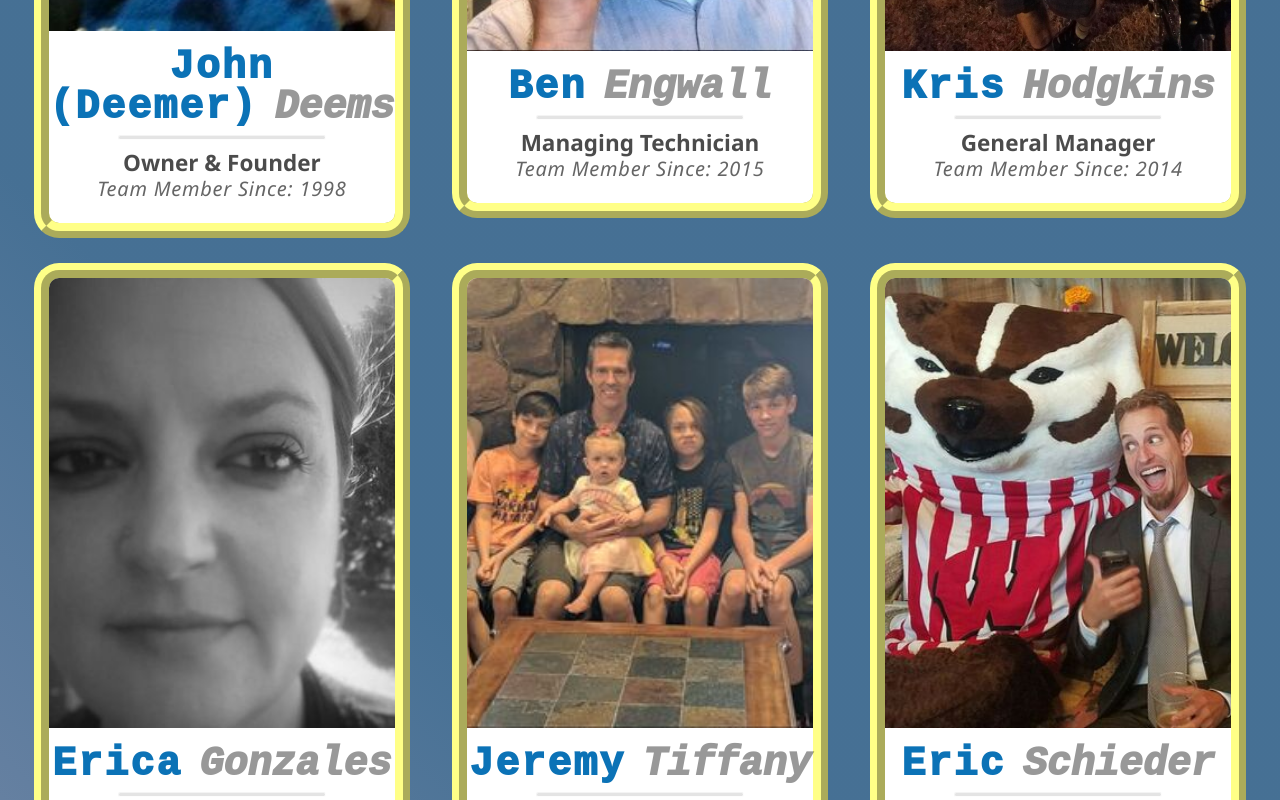
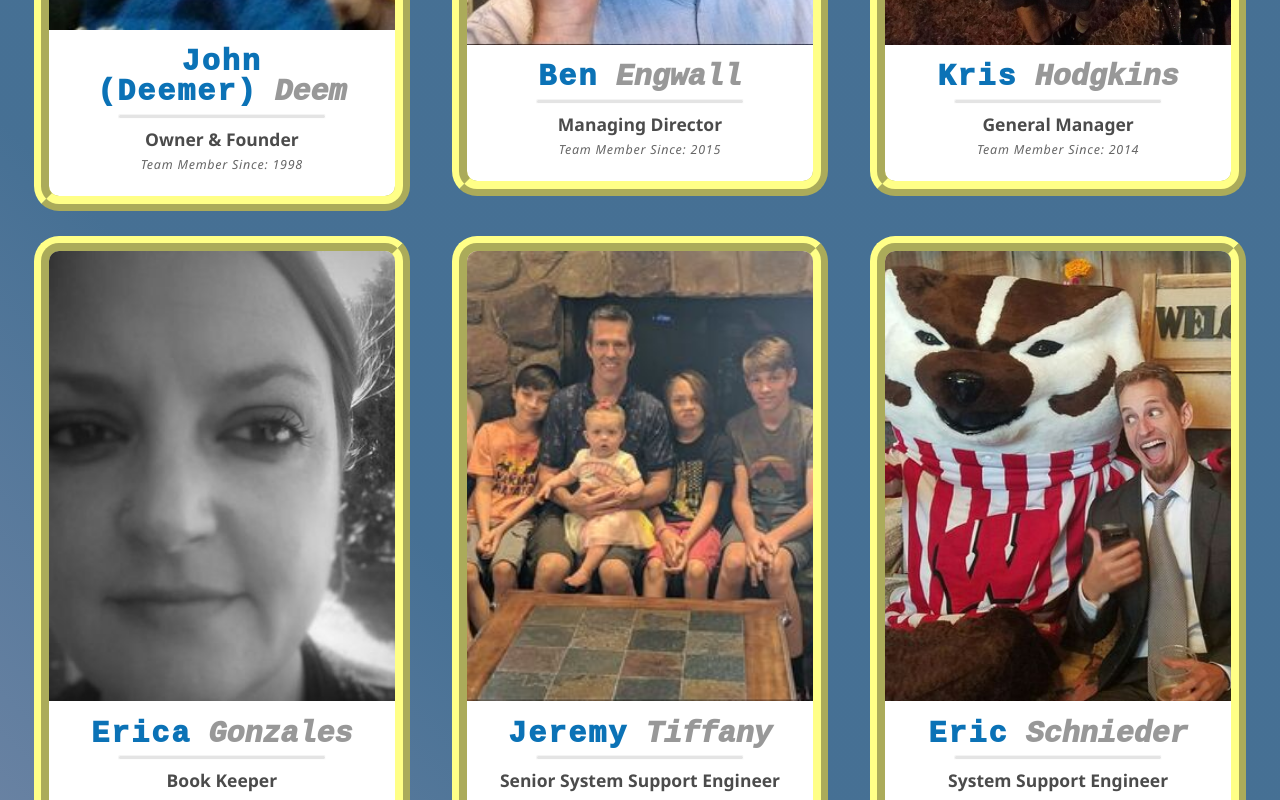
Before and after one commit to AvantGov/audiocon_pub, a React (Create React App) app in the folder client/: page /team in a window 1280 px wide. Shown: the part 900-1700 px from the top of the page. Built offline with nearby package versions, Linux system fonts and the light colour scheme.

Commit message:
making some changes to the copy on the services pages, and then also fixing some holes in the site that recently popped up!

```diff
--- a/client/src/CSS/Pages_team/TeamIntro.css
+++ b/client/src/CSS/Pages_team/TeamIntro.css
@@ -16,7 +16,7 @@
     width: 35%;
     color: #FFFFFF;
     font-family: 'Segoe UI', Tahoma, Geneva, Verdana, sans-serif;
-    padding: 5% 0% 5.1% 0%;
+    padding: 5% 0% 5% 0%;
 }
 
 .titleContainer__title {
@@ -47,7 +47,7 @@
     justify-content: space-evenly;
     align-items: flex-start;
     box-shadow: inset 0 0 5px 1px #3C3C60;
-    padding: 4.01% 0 4.07% 5%;
+    padding: 4.10% 0 4.10% 5%;
 }
 
 .TeamIntro__copyContainer > h3 {
--- a/client/src/CSS/Pages_team/TeamList.css
+++ b/client/src/CSS/Pages_team/TeamList.css
@@ -162,7 +162,6 @@ when handed in the with the style={} prop */
 
 }
 
-
 .employee__img {
     height: 450px;
     width: 100%;
@@ -183,7 +182,7 @@ when handed in the with the style={} prop */
 
 .copyContainer__name {
     font-family: 'Courier New', Courier, monospace;
-    font-size: 4rem;
+    font-size: 3rem;
     width: 100%;
     text-align: center;
 }
@@ -227,7 +226,7 @@ when handed in the with the style={} prop */
 
 .info__position {
     font-family: 'Segoe UI', Tahoma, Geneva, Verdana, sans-serif;
-    font-size: 2.25rem;
+    font-size: 1.75rem;
     font-weight: 600;
     color: #000000;
     opacity: 70%;
@@ -236,11 +235,12 @@ when handed in the with the style={} prop */
 
 .info__years {
     font-family: 'Segoe UI', Tahoma, Geneva, Verdana, sans-serif;
-    font-size: 2rem;
+    font-size: 1.25rem;
     color: #000000;
     font-style: italic;
     letter-spacing: .75px;
     opacity: 60%;
+    padding-top: 2%;
 }
 
 
--- a/client/src/Components/Pages_home/TestimonialsPreview.js
+++ b/client/src/Components/Pages_home/TestimonialsPreview.js
@@ -1,6 +1,5 @@
 // * DEPENDS.
 import React from 'react';
-import {Link} from 'react-router-dom';
 
 // * CSS
 import "../../CSS/Pages_home/TestimonialsPreview.css";
--- a/client/src/Components/Pages_services/CommercialServices.js
+++ b/client/src/Components/Pages_services/CommercialServices.js
@@ -115,14 +115,14 @@ const CommercialServices = () => {
             </div>
             <div className='CommercialServices__service'>
                 <div className='service__titleContainer'>
-                    <h1 id="reinforcement_title" className='titleContainer__title'>Commercial-Grade Audio & Acoustic Reinforcement</h1>
+                    <h1 id="reinforcement_title" className='titleContainer__title'>Commercial-Grade Acoustic Treatment</h1>
                     {/* <p className='titleContainer__subtitle'>hello hello hello helllo helloo helloo hleooo heloo</p> */}
                 </div>
                 <div className='service__contentContainer'>
                     <div id="reinforcement_image" className='contentContainer__image'></div>
                     {/* <hr className='contentContainer__rule'></hr> */}
                     <div className='contentContainer__copyContainer'>
-                        <h3 className='copyContainer__title'>Craft the <strong className="title__strong">perfect space</strong> with commercial acoustic reinforcement.</h3>
+                        <h3 className='copyContainer__title'>Craft the <strong className="title__strong">perfect space</strong> with custom acousticz solutions.</h3>
                         <p id="reinforcement_bullet1" className='copyContainer__bullet'>&#8226; Modern construction trends often place aesthetics over acoustics, causing unfortunate resonance in public areas. Tame the environment by limiting decay and reverberation with commercial grade acoustic reinforcement.</p>
                         <p id="reinforcement_bullet2" className='copyContainer__bullet'>&#8226; Promote communication & collaboration by upping voice intelligibility in the office space. Dial in the perfect amount of hall reverberation for a flawless opening night. This and more are possible with our team's design and installation expertise.</p>
                         <p id="reinforcement_bullet3" className='copyContainer__bullet'>&#8226; Our experts utilize the capabilities of CAD modeling software to carefully analyze, design, and test room treatment before installation. Delivering true value through purpose-driven planning.</p>
@@ -140,8 +140,7 @@ const CommercialServices = () => {
                     <div className='contentContainer__copyContainer'>
                         <h3 className='copyContainer__title'>Filter and mask distractions <strong className="title__strong">in any space.</strong></h3>
                         <p id="masking_bullet1" className='copyContainer__bullet'>&#8226; Office spaces lacking appropriate boundaries for employees to focus have been related to workplace dissatisfaction and lower productivity. Make open office floor plans a success story with speech privacy support from our trusted vendors.</p>
-                        <p id="masking_bullet2" className='copyContainer__bullet'>&#8226; Sound masking, when deployed properly, is a low cost alternative to improving acoustic comfort, and reducing conversational distractions.</p>
-                        <p id="masking_bullet3" className='copyContainer__bullet'>&#8226; Need to go further? We are able to provide corporate facilities with active 70 watt noise canceling installations that integrate organically into ventilation systems.</p>
+                        <p id="masking_bullet2" className='copyContainer__bullet'>&#8226; Sound masking, when deployed properly, is an economical solution that improves acoustic comfort, and reduces conversational distractions.</p>
                     </div>
                 </div>
             </div>
--- a/client/src/Components/Pages_services/ResidentialServices.js
+++ b/client/src/Components/Pages_services/ResidentialServices.js
@@ -25,7 +25,7 @@ const ResidentialServices = () => {
                     <div className='contentContainer__copyContainer'>
                         <h3 id="hometheater_smallTitle" className='copyContainer__title'>A <strong className="title__strong">World-Class Theater</strong>, in your home!</h3>
                         <p id="hometheater_bullet1" className='copyContainer__bullet'><span>&#8226;</span> Our clients outshine the local cinema with our award-winning home theater installations. We are making luxury a simple reality through integrated AV systems that dazzle and immerse.</p>
-                        <p id="hometheater_bullet2" className='copyContainer__bullet'><span>&#8226;</span> Our team's goal is to deliver high performance sound & precise acoustic treatment, coupled with front projection and rear projection options that captivate a comfy audience. Don't forget, our team supplies top-notch theater furniture as well!</p>
+                        <p id="hometheater_bullet2" className='copyContainer__bullet'><span>&#8226;</span> Our team's goal is to deliver high performance sound & precise acoustic treatment, coupled with modern display options that captivate a comfy audience. Don't forget, our team supplies top-notch theater furniture as well!</p>
                         <p id="hometheater_bullet3" className='copyContainer__bullet'><span>&#8226;</span> Whether bringing the family together on movie night, or becoming the envy of the neighborhood; Audio Contractors LLC. is a one-stop-shop for high-class home theater.</p>
                     </div>
                 </div>
@@ -42,8 +42,8 @@ const ResidentialServices = () => {
                         <h3 id="wholehouse_smallTitle" className='copyContainer__title'>Find the sound to suit <strong className="title__strong">every room.</strong></h3>
                         <p id="wholehouse_bullet1" className='copyContainer__bullet'><span>&#8226;</span> Enjoy having music and video everywhere with easy to operate distributed audio/video throughout the home. Hear every note, without a speaker in sight. Our architectural speakers organically blend into the style of any home.</p>
                         <p id="wholehouse_bullet2" className='copyContainer__bullet'><span>&#8226;</span> Modern homes call for intuitive speakers systems that deliver crystal clear sound to high traffic areas, while also capable of crafting soft, lush atmosphere for the moments that matter. Our team thoroughly understands the dual-nature of these systems and is eager to find a solution with perfect-fit.</p>
-                        <p id="wholehouse_bullet3" className='copyContainer__bullet'><span>&#8226;</span> Our technicians understand that the client experience is key to any successful installation. Expect tailored consultation and orientation upon installation, coupled with personalized controller setup. Wield an entire system from a smartphone, tablet, computer, smart tv ... and much more.</p>
-                        <p id="wholehouse_bullet4" className='copyContainer__bullet'><span>&#8226;</span> Start small with portable networked smart speakers like Sonos and build a home system as time goes. Audio Contractors is here to help with every step from day 1 to beyond. Our technicians handle the footwork of updates, upgrades, troubleshooting issues, and regular service. </p>
+                        <p id="wholehouse_bullet3" className='copyContainer__bullet'><span>&#8226;</span> Our technicians understand that the client experience is key to any successful installation. Expect tailored consultation and orientation upon installation along with personalized controller setup. Easily control an entire system from a smartphone, tablet, computer, smart tv ... and much more.</p>
+                        <p id="wholehouse_bullet4" className='copyContainer__bullet'><span>&#8226;</span> From portable networked smart speakers to fully-integrated audio systems in every room of the house; Audio Contractors is here to help with each step from day 1 to beyond.</p>
                     </div>
                 </div>
             </div>
--- a/client/src/assets/data/employee_about.js
+++ b/client/src/assets/data/employee_about.js
@@ -2,7 +2,7 @@ export const employee_about = [
     {
         key: "JohDee",
         firstName: "John (Deemer)",
-        lastName: "Deems",
+        lastName: "Deem",
         title: "Owner & Founder",
         img: "../assets/img/employees/Jdeem.jpeg",
         year: "1998",
@@ -12,7 +12,7 @@ export const employee_about = [
         key: "BenEng",
         firstName: "Ben",
         lastName: "Engwall",
-        title: "Managing Technician",
+        title: "Managing Director",
         img: "../assets/img/employees/Bengwall.jpeg",
         year: "2015",
         dept: "Management"
@@ -39,7 +39,7 @@ export const employee_about = [
         key: "JerTif",
         firstName: "Jeremy",
         lastName: "Tiffany",
-        title: "Senior Support Technician",
+        title: "Senior System Support Engineer",
         img: "../assets/img/employees/Jtiffany.jpeg",
         year: "1999",
         dept: "Technician"
@@ -47,8 +47,8 @@ export const employee_about = [
     {
         key: "EriSch",
         firstName: "Eric",
-        lastName: "Schieder",
-        title: "Senior Support Technician",
+        lastName: "Schnieder",
+        title: "System Support Engineer",
         img: "../assets/img/employees/Eschneider.jpeg",
         year: "2019",
         dept: "Technician"
```
